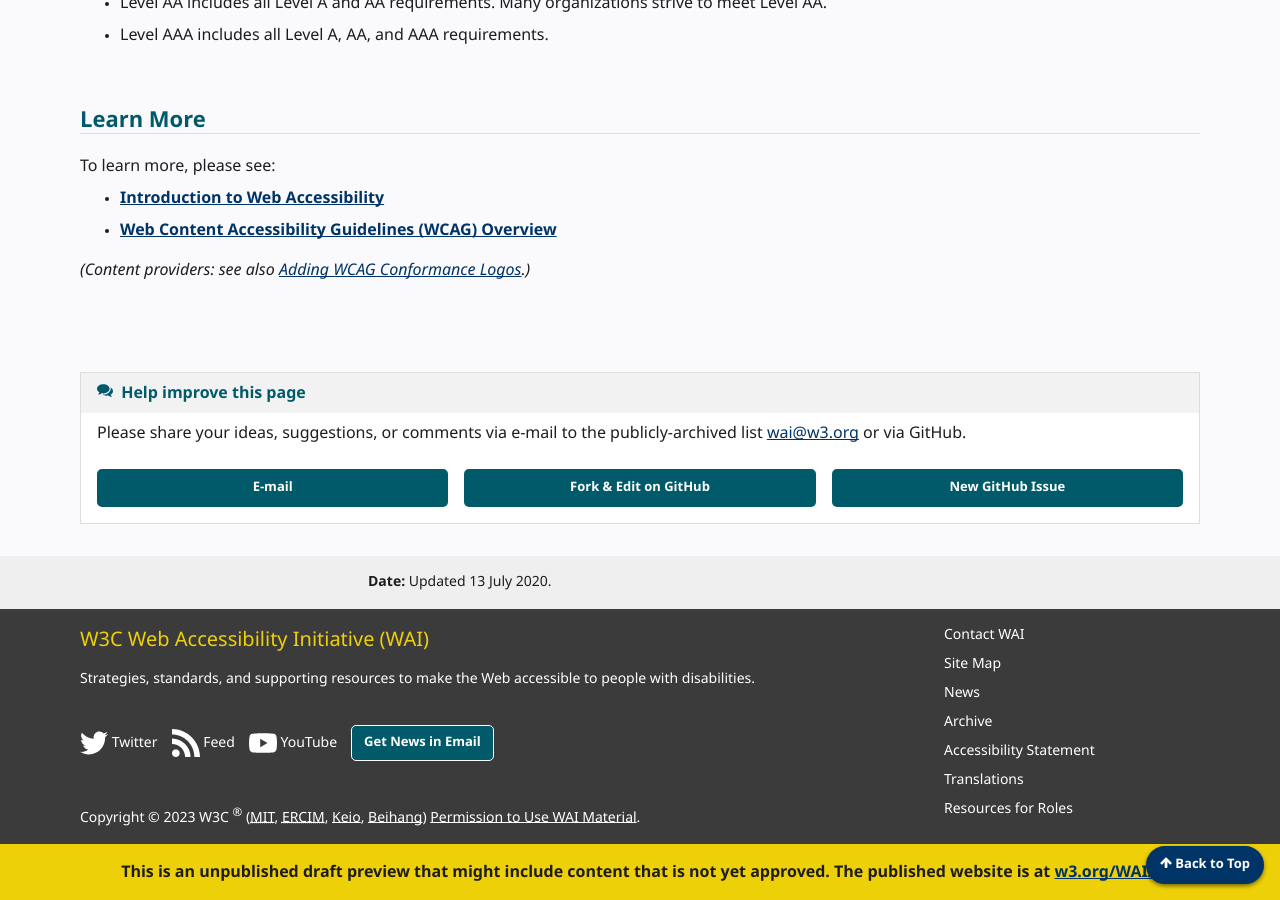
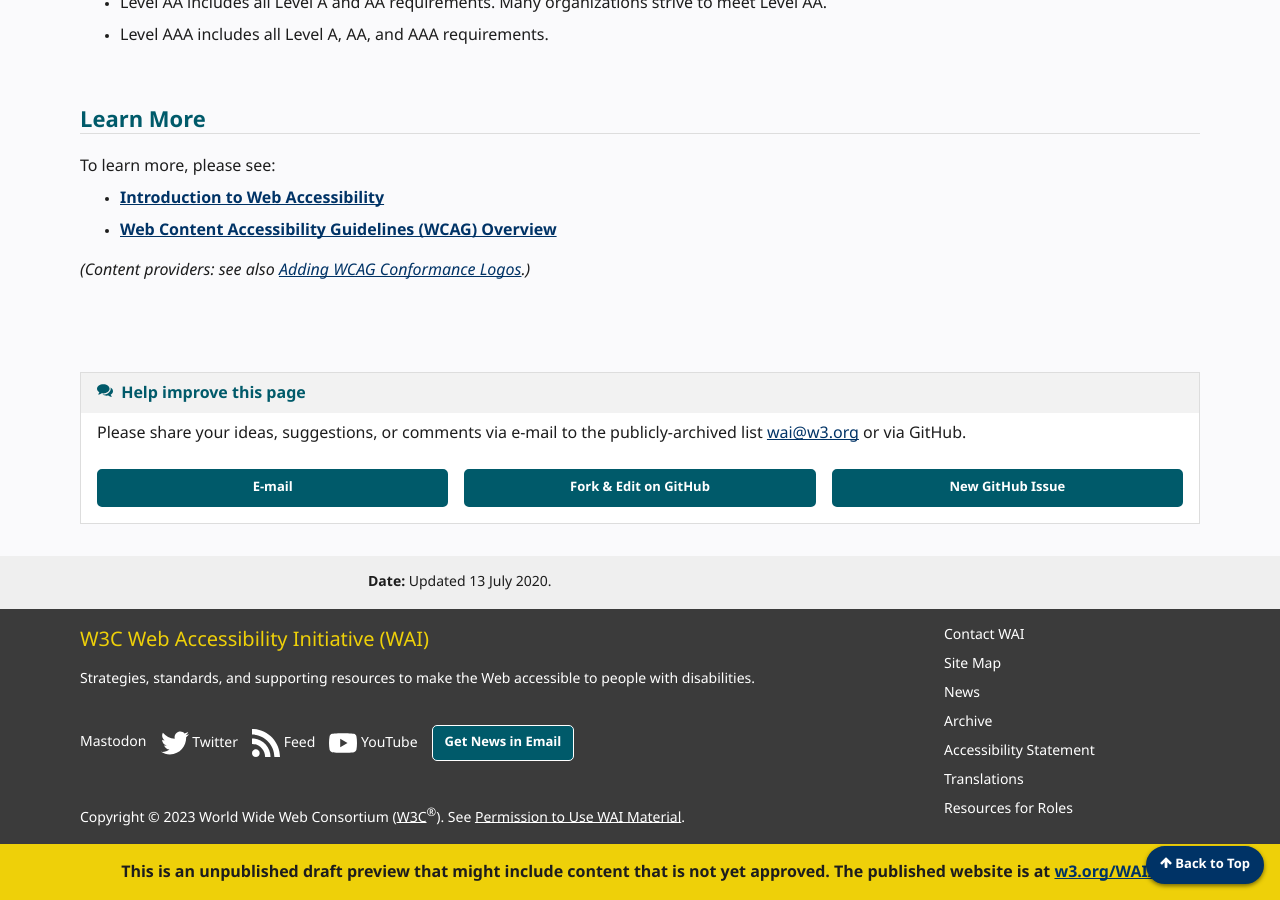
Before and after one commit to w3c/wai-website-theme, a Jekyll site: the page built from content/demo/WCAG2AA-Conformance.md, in a window 1280 px wide and 900 px high, scrolled down 690 px. Built offline with Jekyll 4.4.1, drawn with Linux system fonts in a browser that asks for light colours; cached includes are drawn as plain includes; a script that is not in the unit is left out; comment, search, counter and statistics services are not loaded.

Commit message:
copyright and mastodon

```diff
--- a/_includes/footer.html
+++ b/_includes/footer.html
@@ -126,6 +126,7 @@
     </div>
     <div class="social" lang="en" dir="auto" translate="no">
       <ul>
+        <li><a href="https://w3c.social/@wai">Mastodon</a></li>
         <li><a href="https://twitter.com/w3c_wai">{%include_cached icon.html name="twitter" %} Twitter</a></li>
         <li><a href="https://www.w3.org/WAI/feed.xml">{%include_cached icon.html name="rss" %} Feed</a></li>
         <li><a href="https://www.youtube.com/channel/UCU6ljj3m1fglIPjSjs2DpRA/playlistsv">{%include_cached icon.html name="youtube" %} YouTube</a></li>
@@ -133,7 +134,7 @@
       </ul>
     </div>
     <div lang="en" dir="auto" {% if site.data.lang[pagelang].rtl %}style="text-align: right;"{% endif %} translate="no">
-      <p>Copyright &#xA9; {{ 'now' | date: "%Y" }} W3C <sup>&#xAE;</sup> (<a href="https://www.csail.mit.edu/"><abbr title="Massachusetts Institute of Technology">MIT</abbr></a>, <a href="https://www.ercim.eu/"><abbr title="European Research Consortium for Informatics and Mathematics">ERCIM</abbr></a>, <a href="https://www.keio.ac.jp/">Keio</a>, <a href="https://ev.buaa.edu.cn">Beihang</a>) <a href="{{ "/about/using-wai-material/" | relative_url }}">Permission to Use WAI Material</a>.</p>
+      <p>Copyright © {{ 'now' | date: "%Y" }} World Wide Web Consortium (<a href="https://www.w3.org/">W3C</a><sup>®</sup>). See <a href="{{ "/about/using-wai-material/" | relative_url }}">Permission to Use WAI Material</a>.</p>
     </div>
   </div>
   <div lang="en" dir="auto" {% if site.data.lang[pagelang].rtl %}style="text-align: right;"{% endif %} translate="no" class="q4-start q4-end">
```
